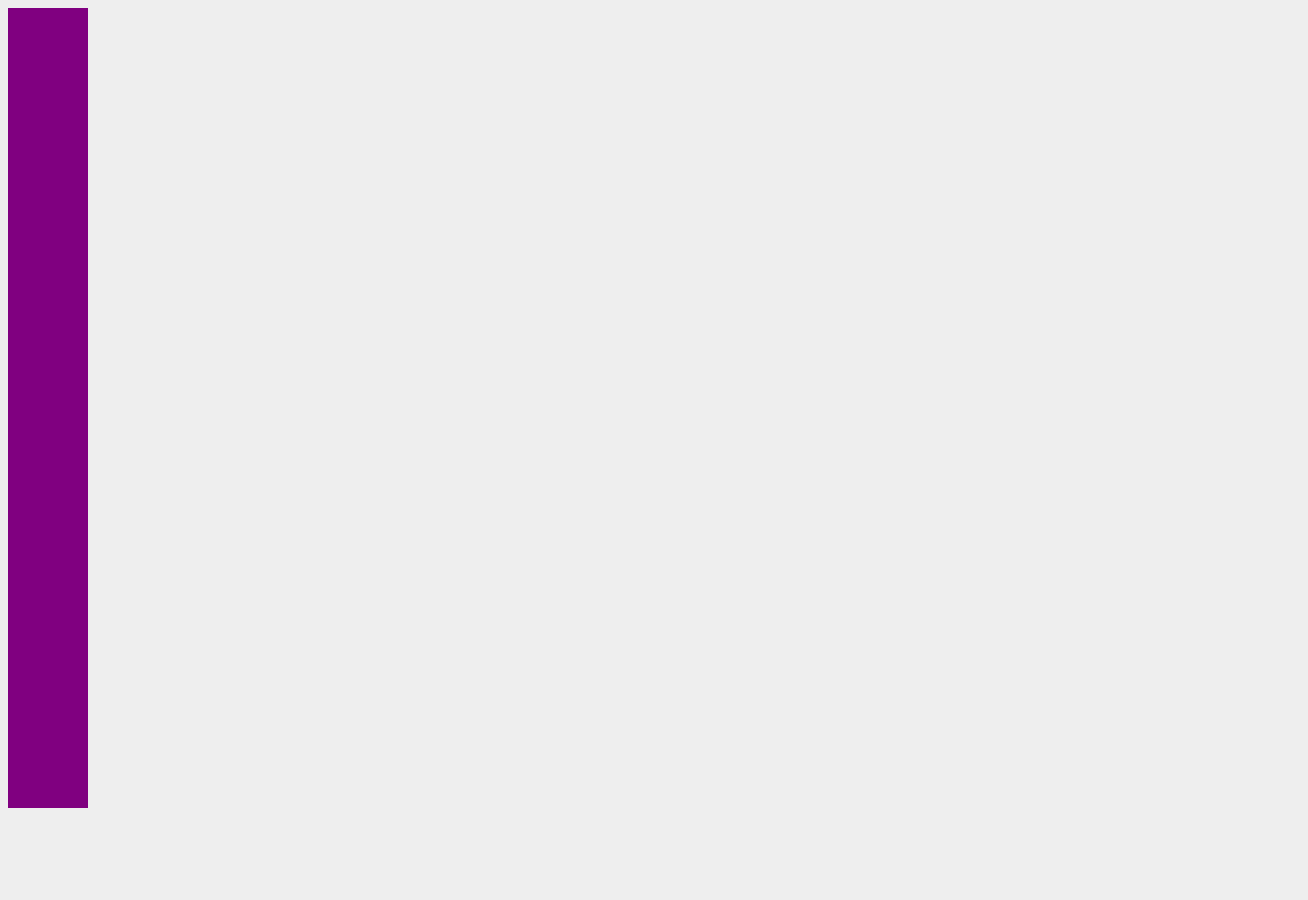
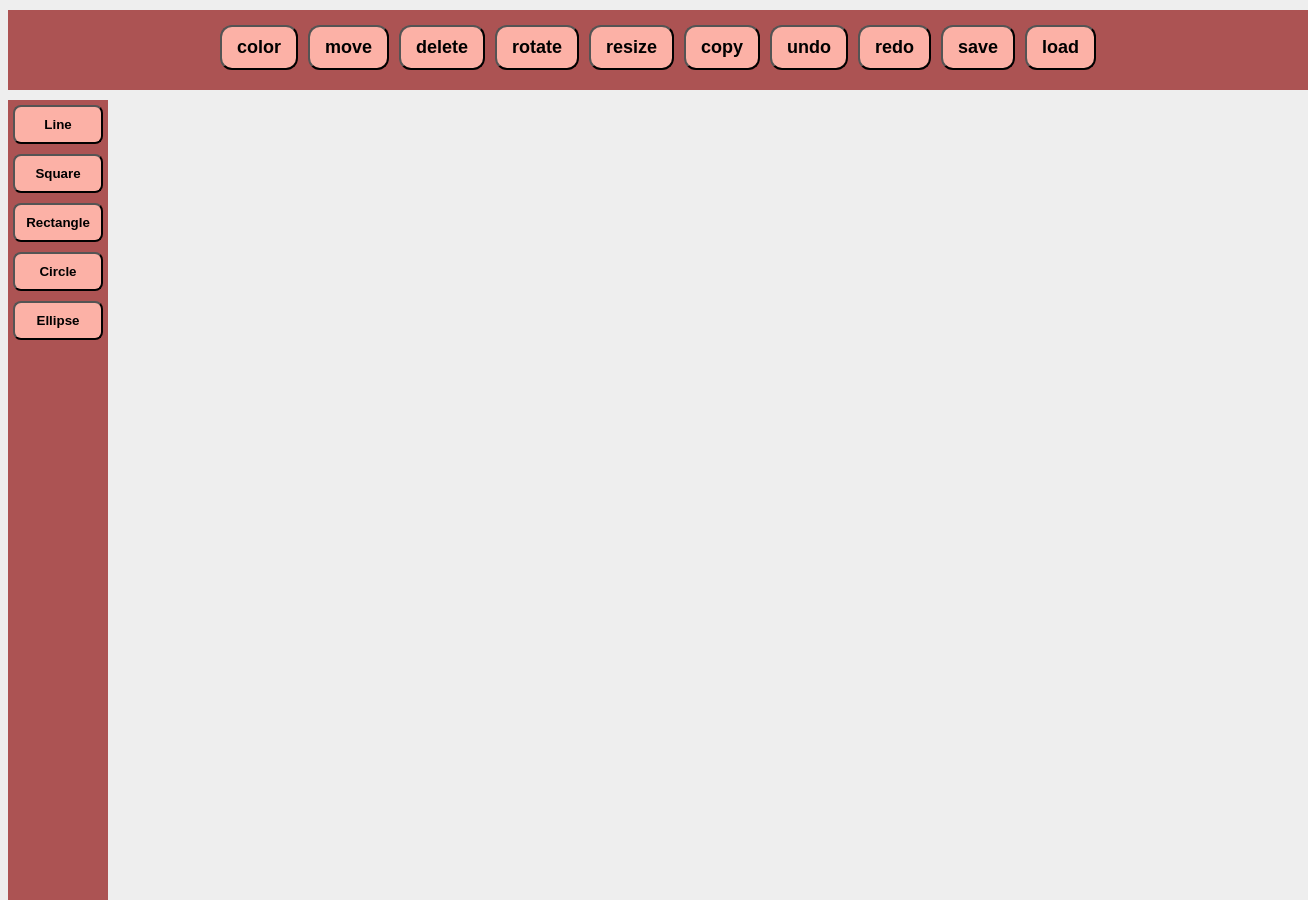
Before and after one commit to Mohamed-code-13/Simple-Paint, a Vue app in the folder paint-frontend/: page / in a window 1280 px wide. Shown: the whole page, 1308 px wide, since content can reach past the window. Before the commit the page ends 808 px from the top, so only its background shows below. Built offline with nearby package versions, Linux system fonts and the light colour scheme.

Commit message:
Create a simple design for the shape picker and the tool bar.

```diff
--- a/paint-frontend/src/App.vue
+++ b/paint-frontend/src/App.vue
@@ -1,14 +1,17 @@
 <template>
+  <ToolBar />
   <ShapePicker />
 </template>
 
 <script>
 import ShapePicker from "./components/ShapePicker.vue";
+import ToolBar from "./components/ToolBar.vue";
 
 export default {
   name: "App",
   components: {
     ShapePicker,
+    ToolBar,
   },
 };
 </script>
@@ -21,10 +24,12 @@ export default {
   text-align: center;
   color: #2c3e50;
   height: 100%;
+  width: 100%;
 }
 html,
 body {
   background-color: #eee;
   height: 100%;
+  width: 100%;
 }
 </style>
--- a/paint-frontend/src/components/ShapePicker.vue
+++ b/paint-frontend/src/components/ShapePicker.vue
@@ -1,17 +1,41 @@
 <template>
-  <div id="shapePicker"></div>
+  <div id="shapePicker">
+    <div class="grid-container">
+      <button v-for="shape in allShapes" :key="shape" class="grid-item">
+        {{ shape }}
+      </button>
+    </div>
+  </div>
 </template>
 
 <script>
 export default {
   name: "ShapePicker",
+  computed: {
+    allShapes() {
+      return ["Line", "Square", "Rectangle", "Circle", "Ellipse"];
+    },
+  },
 };
 </script>
 
 <style scoped>
 #shapePicker {
-  background: purple;
-  width: 80px;
+  background: #ac5353;
+  width: 100px;
   height: 100%;
 }
+.grid-container {
+  display: grid;
+  grid-template-columns: 1fr;
+}
+
+.grid-item {
+  text-align: center;
+  margin: 5px;
+  padding: 10px 5px;
+  background: #fcb1a6;
+  font-weight: bold;
+  border-radius: 8px;
+}
 </style>
--- /dev/null
+++ b/paint-frontend/src/components/ToolBar.vue
@@ -0,0 +1,54 @@
+<template>
+  <div id="tool-bar">
+    <div class="grid-container">
+      <button v-for="option in allOptions" :key="option" class="grid-item">
+        {{ option }}
+      </button>
+    </div>
+  </div>
+</template>
+
+<script>
+export default {
+  name: "ToolBar",
+  computed: {
+    allOptions() {
+      return [
+        "color",
+        "move",
+        "delete",
+        "rotate",
+        "resize",
+        "copy",
+        "undo",
+        "redo",
+        "save",
+        "load",
+      ];
+    },
+  },
+};
+</script>
+
+<style scoped>
+#tool-bar {
+  background: #ac5353;
+  width: 100%;
+  height: 60px;
+  padding: 10px;
+  margin: 10px 0px;
+}
+.grid-container {
+  grid-row: 1;
+}
+
+.grid-item {
+  text-align: center;
+  margin: 5px;
+  padding: 10px 15px;
+  background: #fcb1a6;
+  font-weight: bold;
+  font-size: 18px;
+  border-radius: 12px;
+}
+</style>
```
Also changed, not shown: paint-frontend/src/components/HelloWorld.vue (deleted, +0 -114 lines).
